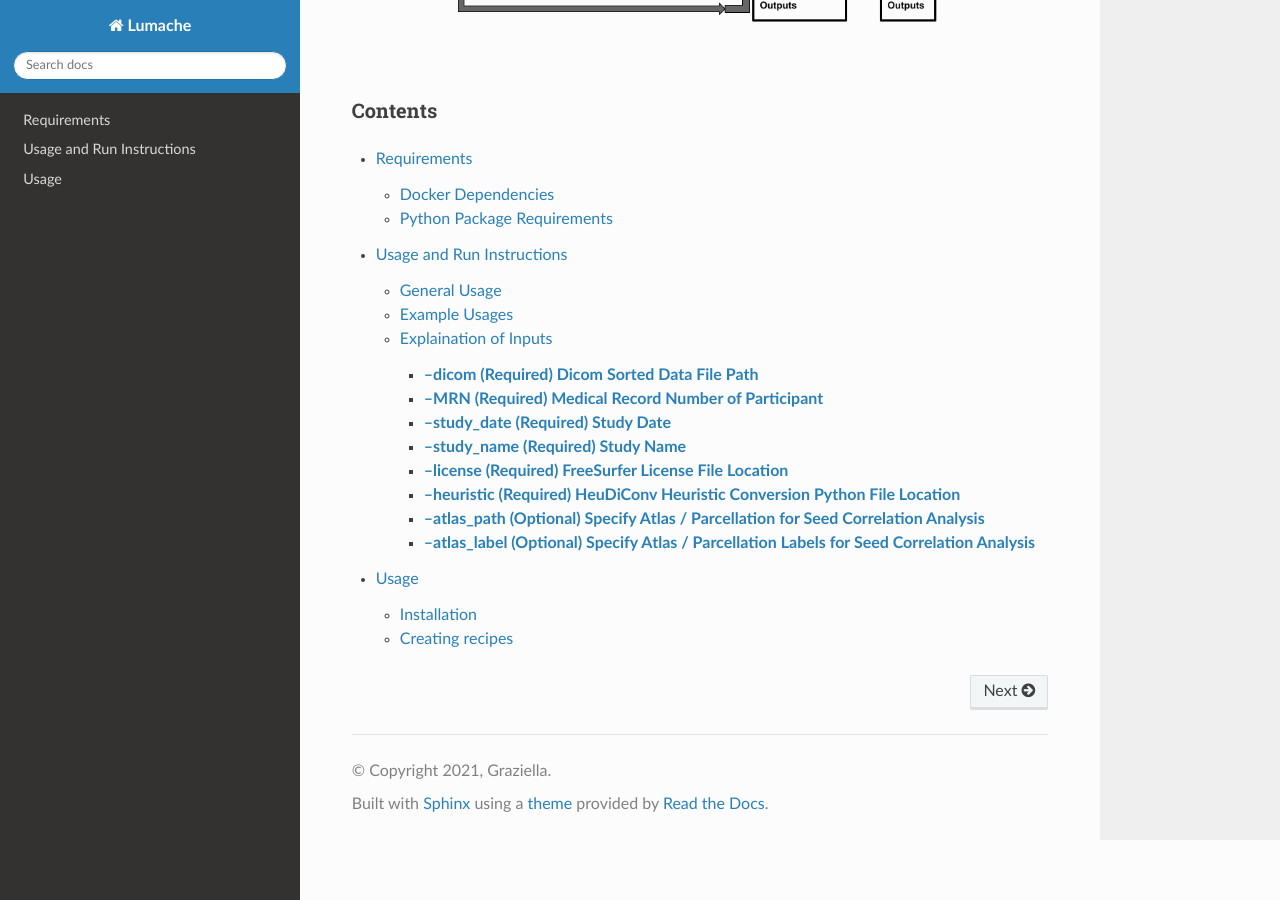
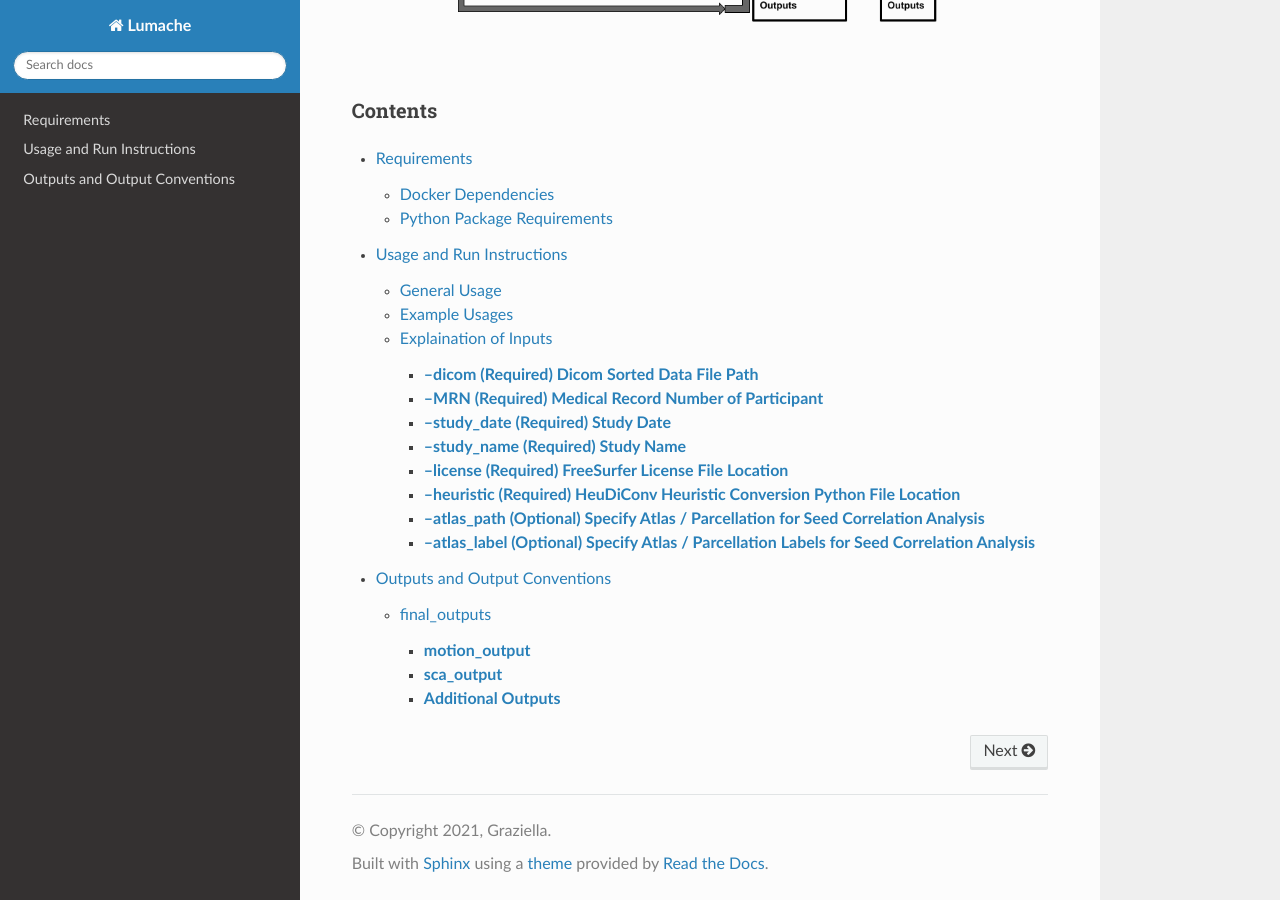
Before and after one commit to nicklbch/fmri-rest-pipe-documentation, a Sphinx documentation site: the page built from docs/source/index.rst, in a window 1280 px wide and 900 px high, scrolled down 785 px. Built offline with Sphinx 7.4.7 and the Read the Docs theme 3.1.0, drawn with Linux system fonts in a browser that asks for light colours; some of the changed lines change nothing that is shown.

Commit message:
Update outputs.rst

```diff
--- a/docs/source/outputs.rst
+++ b/docs/source/outputs.rst
@@ -1,33 +1,47 @@
-Usage
+Outputs and Output Conventions
 =====
 
-.. _installation:
+In the sorted directory, the SCA-motion pipeline will create the following files / folders:
 
-Installation
+**BID,  final_outputs,  heuristic_pacs.py,  participant_sub-<MRN>,  __pycache__,  ses-<study_date>**
+
+The desired final outputs will all be placed in the final_outputs folder, with other folders kept for debugging or computational purposes
+
+final_outputs
 ------------
 
-To use Lumache, first install it using pip:
+The final_outputs will contain the following files / folders.
 
-.. code-block:: console
+**motion_output,  sca_output,  sub-<MRN>_ses-<study_date>_task-rest_bold.json  sub-<MRN>_ses-<study_date>_task-rest_bold.nii.gz  working**
 
-   (.venv) $ pip install lumache
+**motion_output**
+_________________
 
-Creating recipes
-----------------
+This folder contains all transforms as .tfm files created via the slice-volume motion analysis. This folder also contains another folder named **sliceTransformalign-0000-0000_outputs** that contains motion monitoring results based upon the transforms. These outputs are further discussed in https://github.com/josh-auger/motion-monitor
 
-To retrieve a list of random ingredients,
-you can use the ``lumache.get_random_ingredients()`` function:
 
-.. autofunction:: lumache.get_random_ingredients
+**sca_output**
+______________
 
-The ``kind`` parameter should be either ``"meat"``, ``"fish"``,
-or ``"veggies"``. Otherwise, :py:func:`lumache.get_random_ingredients`
-will raise an exception.
+This folder contains a square N x N numpy array of seed correlations called **np_correlation_matrix.npy** nd the set of N labels used as regions within the correlation called **atlas_labels.txt** . This is graphically represented in NifTi Seed Correlations of every region saved as convention sca_full.png. The individual correlation NifTis are also saved here as convention **sca_corellation_np_single_<Label Region>.nii.gz**
 
-.. autoexception:: lumache.InvalidKindError
+The **working, sub-<MRN>_ses-<study_date>_task-rest_bold.json and sub-<MRN>_ses-<study_date>_task-rest_bold.nii.gz** are used for debugging and computational purposes for the motion analysis.
 
-For example:
+**Additional Outputs**
+______________
 
->>> import lumache
+The following outputs are created for debugging or computational purposes.
+
+**BID:** This folder contains the DICOM data in BIDS format using heudiconv
+
+**participant_sub-<MRN>:** This folder contains the data processed from the BIDS format by fmriprep into various transformed data and confounds (The outputs of fmriprep). See https://fmriprep.org/en/latest/outputs.html for more information
+
+**heuristic_pacs.py:** The heuristic file input copied over for computational usage.
+
+**__pycache__:** Python cache
+
+**ses-<study_date>:** Folder containing key fmriprep outputs used for computation.
+
+
 >>> lumache.get_random_ingredients()
 ['shells', 'gorgonzola', 'parsley']
```
